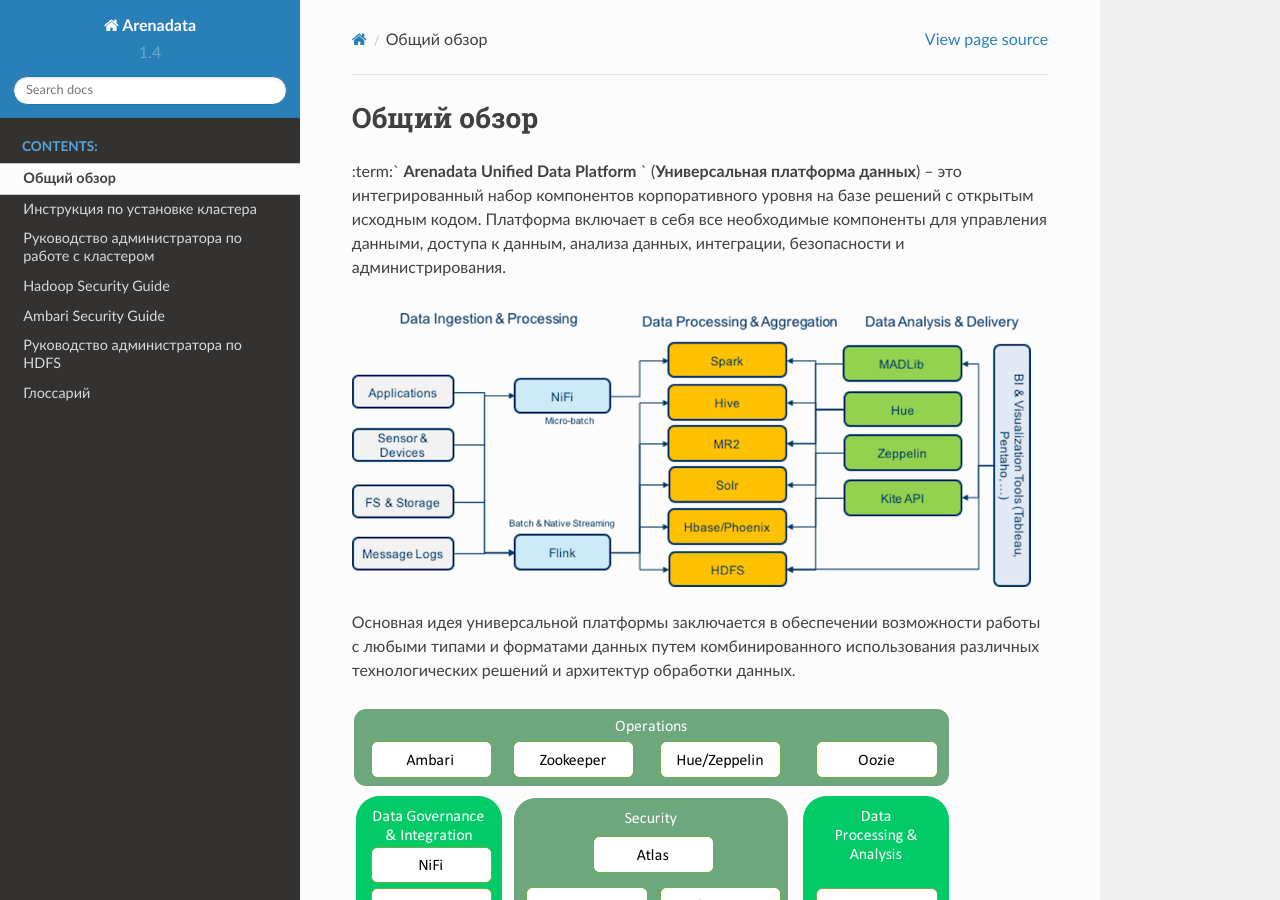
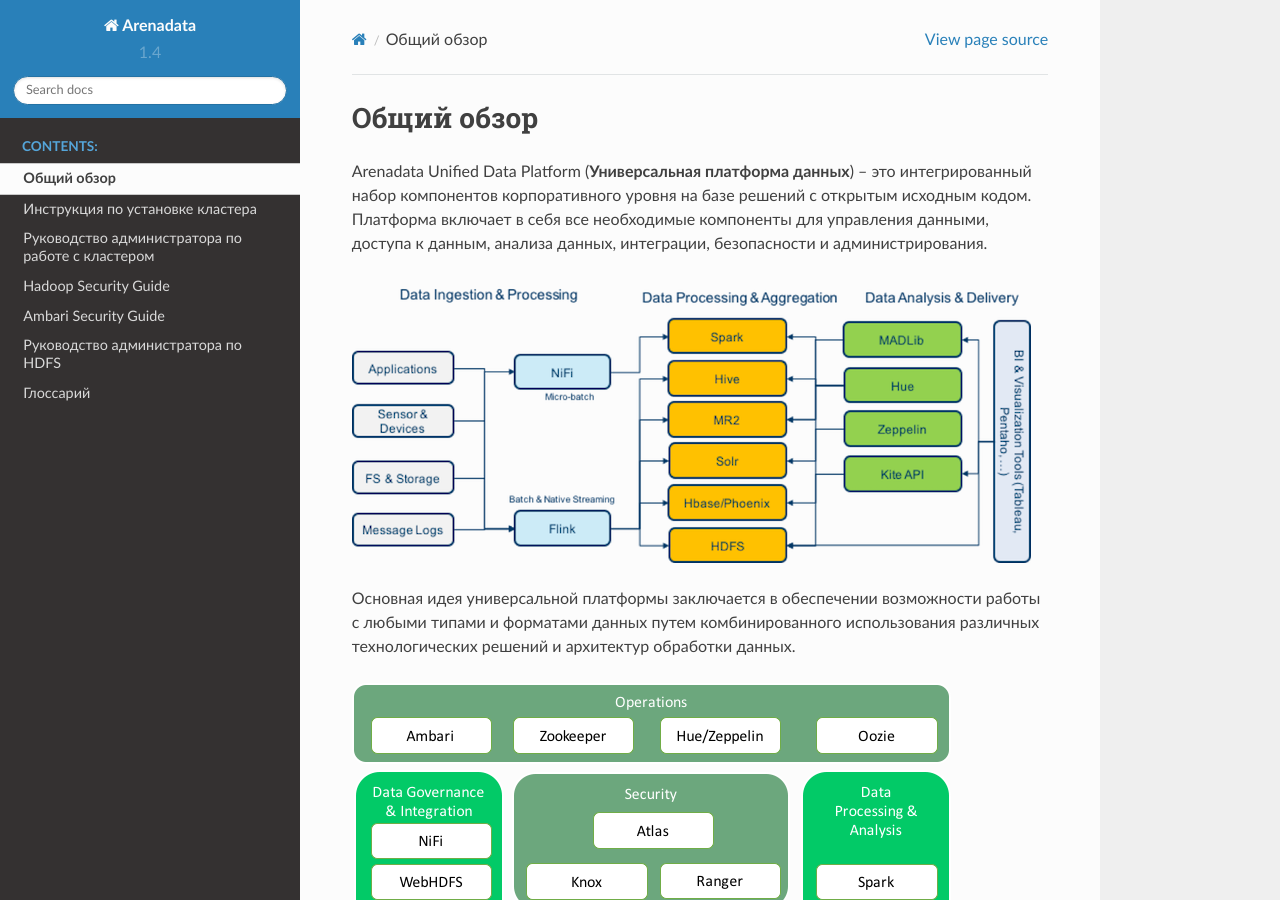
Before and after one commit to arenadata/docs_adps, a Sphinx documentation site: the page built from source/intro.rst, in a window 1280 px wide and 900 px high. Built offline with Sphinx 7.4.7 and the Read the Docs theme 2.0.0, drawn with Linux system fonts in a browser that asks for light colours.

Commit message:
Update intro.rst

```diff
--- a/source/intro.rst
+++ b/source/intro.rst
@@ -2,7 +2,7 @@
 ===========
 
 
-:term:` **Arenadata Unified Data Platform** ` (**Универсальная платформа данных**) – это
+:term:`Arenadata Unified Data Platform` (**Универсальная платформа данных**) – это
 интегрированный набор компонентов корпоративного уровня на базе
 решений с открытым исходным кодом. Платформа включает в себя все
 необходимые компоненты для управления данными, доступа к данным,
```
